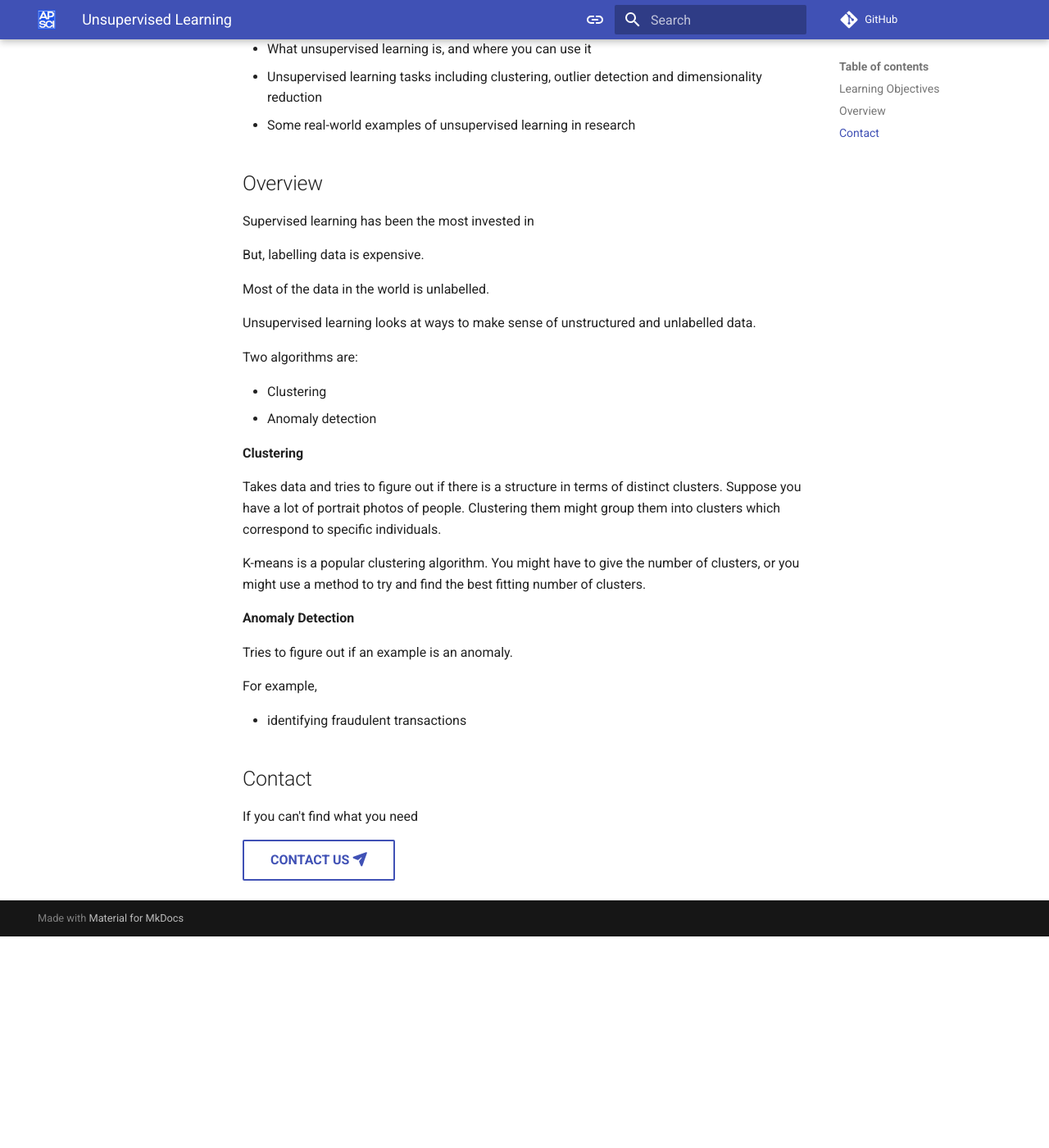
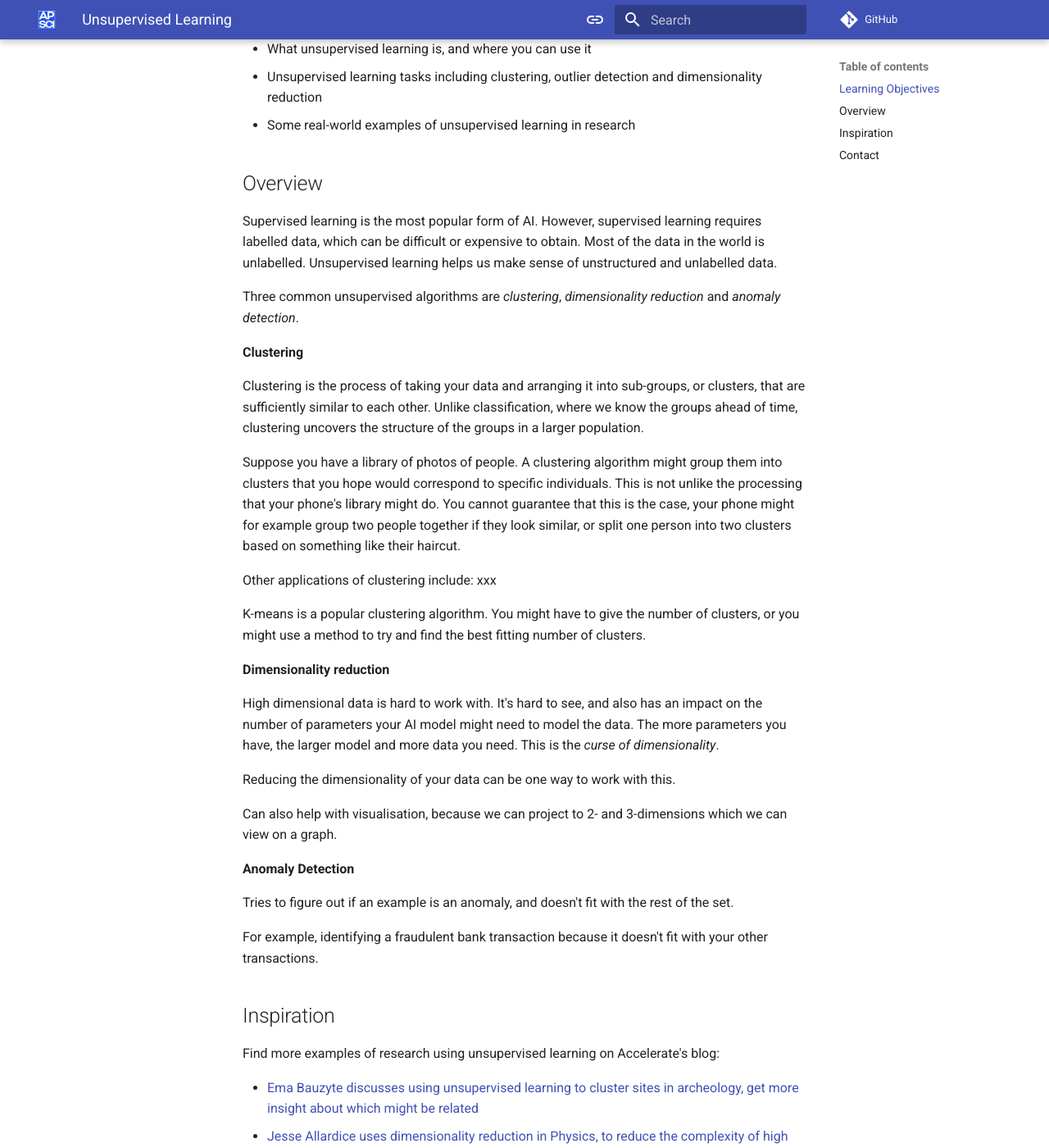
Before and after one commit to catherinebreslin/ai-core-concepts, an MkDocs documentation site: the page built from docs/unsupervised-learning.md, in a window 1280 px wide and 1400 px high, scrolled down 273 px. Shown: the whole window at 82% size. Built offline with MkDocs 1.6.1 and Material for MkDocs 9.7.7, drawn with Linux system fonts in a browser that asks for light colours; comment, search, counter and statistics services are not loaded; before the commit the page ends 1415 px from its top, so only the background shows below that; some of the changed text lies outside the part shown.

Commit message:
Updated text

```diff
--- a/docs/unsupervised-learning.md
+++ b/docs/unsupervised-learning.md
@@ -11,33 +11,44 @@ This section will help you understand:
 
 ## Overview
 
-Supervised learning has been the most invested in
+Supervised learning is the most popular form of AI. However, supervised learning requires labelled data, which can be difficult or expensive to obtain. Most of the data in the world is unlabelled. Unsupervised learning helps us make sense of unstructured and unlabelled data.
 
-But, labelling data is expensive.
-
-Most of the data in the world is unlabelled.
-
-Unsupervised learning looks at ways to make sense of unstructured and unlabelled data.
-
-Two algorithms are:
-
-- Clustering
-- Anomaly detection
+Three common unsupervised algorithms are _clustering_, _dimensionality reduction_ and _anomaly detection_.
 
 **Clustering**
 
-Takes data and tries to figure out if there is a structure in terms of distinct clusters. Suppose you have a lot of portrait photos of people. Clustering them might group them into clusters which correspond to specific individuals.
+Clustering is the process of taking your data and arranging it into sub-groups, or clusters, that are sufficiently similar to each other. Unlike classification, where we know the groups ahead of time, clustering uncovers the structure of the groups in a larger population.
+
+Suppose you have a library of photos of people. A clustering algorithm might group them into clusters that you hope would correspond to specific individuals. This is not unlike the processing that your phone's library might do. You cannot guarantee that this is the case, your phone might for example group two people together if they look similar, or split one person into two clusters based on something like their haircut.
+
+Other applications of clustering include: xxx
 
 K-means is a popular clustering algorithm. You might have to give the number of clusters, or you might use a method to try and find the best fitting number of clusters.
 
+
+**Dimensionality reduction**
+
+High dimensional data is hard to work with. It's hard to see, and also has an impact on the number of parameters your AI model might need to model the data. The more parameters you have, the larger model and more data you need. This is the _curse of dimensionality_.
+
+Reducing the dimensionality of your data can be one way to work with this.
+
+Can also help with visualisation, because we can project to 2- and 3-dimensions which we can view on a graph.
+
 **Anomaly Detection**
 
-Tries to figure out if an example is an anomaly.
+Tries to figure out if an example is an anomaly, and doesn't fit with the rest of the set.
 
-For example,
+For example, identifying a fraudulent bank transaction because it doesn't fit with your other transactions.
 
-- identifying fraudulent transactions
 
+
+## Inspiration
+
+Find more examples of research using unsupervised learning on Accelerate's blog:
+
+- [Ema Bauzyte discusses using unsupervised learning to cluster sites in archeology, get more insight about which might be related](https://acceleratescience.github.io/accelerate-spark%20data%20science%20residency/2021/06/10/EmBauztye-ML-for-archeology.html)
+- [Jesse Allardice uses dimensionality reduction in Physics, to reduce the complexity of high dimensional data for solar panels](https://acceleratescience.github.io/accelerate-spark%20data%20science%20residency/2021/07/08/JesseAllardice-ML-for-solar-tech.html)
+- [Dr Romit Samanta groups patients to better identify subgroups of patients and understand how their biology relates to disease progression](https://acceleratescience.github.io/2022/05/17/how-can-we-use-ai-to-understand-acute-respiratory-distress-syndrome.html)
 
 ## Contact
 
```
Also changed, not shown: docs/index.md (+9 -3 lines), docs/supervised-learning.md (+4 -4 lines).
